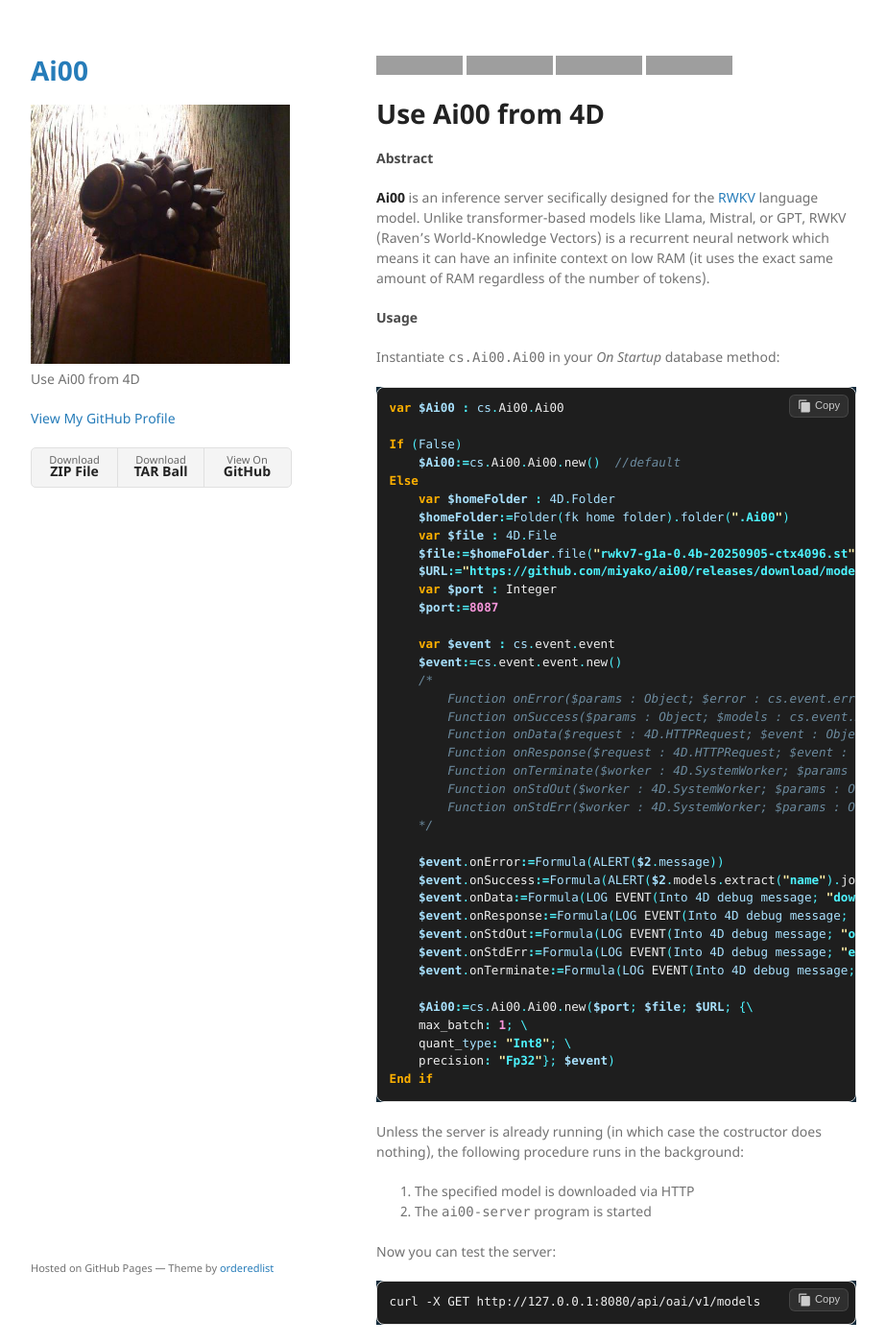
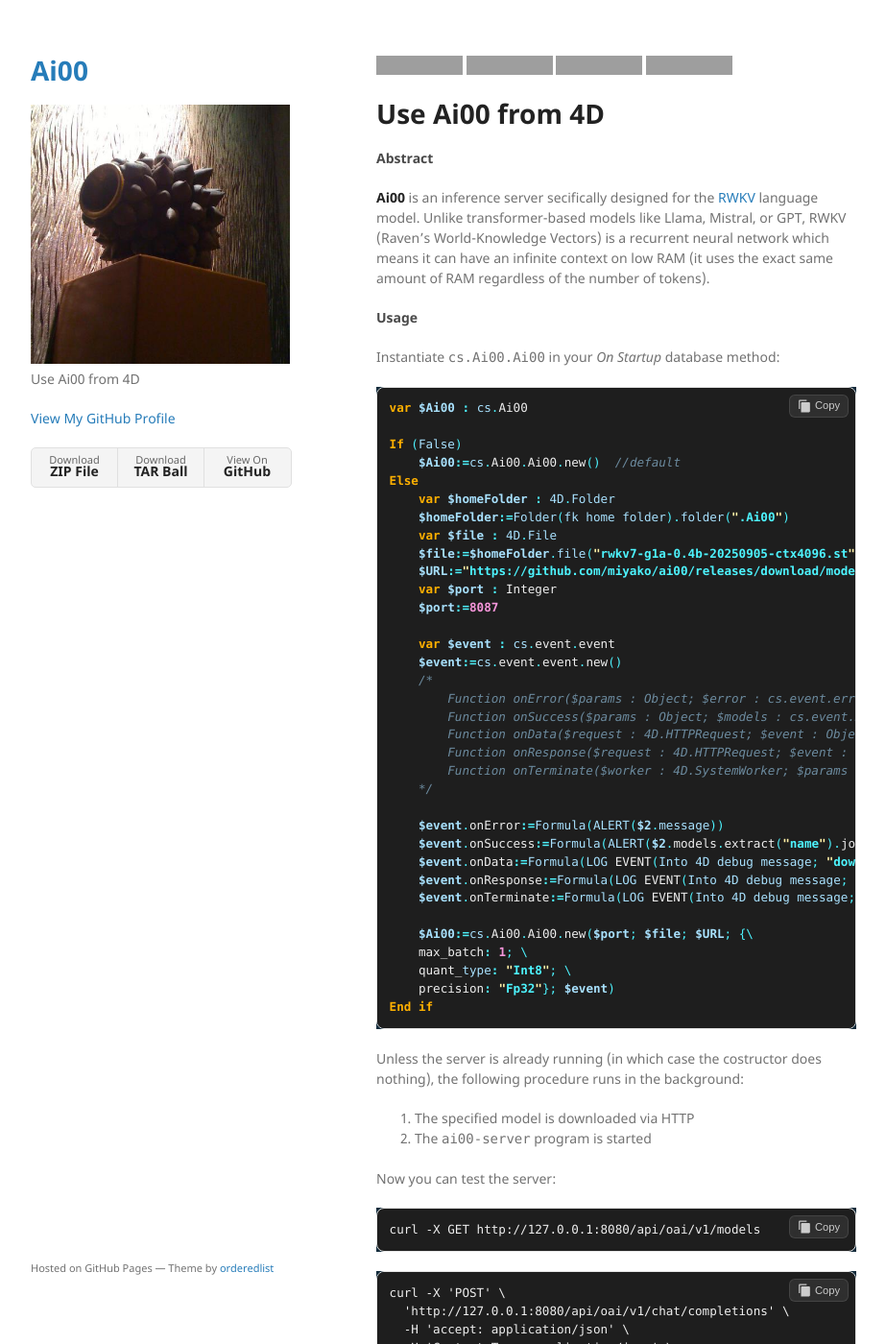
Before and after one commit to miyako/ai00, a Jekyll site: the page built from index.md, in a window 1280 px wide and 1400 px high. Shown: the whole window at 96% size, without its empty margins (178-1101 px from the left). Built offline with Jekyll 4.4.1, drawn with Linux system fonts in a browser that asks for light colours; grey boxes are pictures that could not be loaded.

Commit message:
Update index.md

````diff
--- a/index.md
+++ b/index.md
@@ -18,7 +18,7 @@ layout: default
 Instantiate `cs.Ai00.Ai00` in your *On Startup* database method:
 
 ```4d
-var $Ai00 : cs.Ai00.Ai00
+var $Ai00 : cs.Ai00
 
 If (False)
     $Ai00:=cs.Ai00.Ai00.new()  //default
@@ -39,16 +39,12 @@ Else
         Function onData($request : 4D.HTTPRequest; $event : Object)
         Function onResponse($request : 4D.HTTPRequest; $event : Object)
         Function onTerminate($worker : 4D.SystemWorker; $params : Object)
-        Function onStdOut($worker : 4D.SystemWorker; $params : Object)
-        Function onStdErr($worker : 4D.SystemWorker; $params : Object)
     */
 
     $event.onError:=Formula(ALERT($2.message))
     $event.onSuccess:=Formula(ALERT($2.models.extract("name").join(",")+" loaded!"))
     $event.onData:=Formula(LOG EVENT(Into 4D debug message; "download:"+String((This.range.end/This.range.length)*100; "###.00%")))
     $event.onResponse:=Formula(LOG EVENT(Into 4D debug message; "download complete"))
-    $event.onStdOut:=Formula(LOG EVENT(Into 4D debug message; "out:"+$2.data))
-    $event.onStdErr:=Formula(LOG EVENT(Into 4D debug message; "err:"+$2.data))
     $event.onTerminate:=Formula(LOG EVENT(Into 4D debug message; (["process"; $1.pid; "terminated!"].join(" "))))
 
     $Ai00:=cs.Ai00.Ai00.new($port; $file; $URL; {\
````
